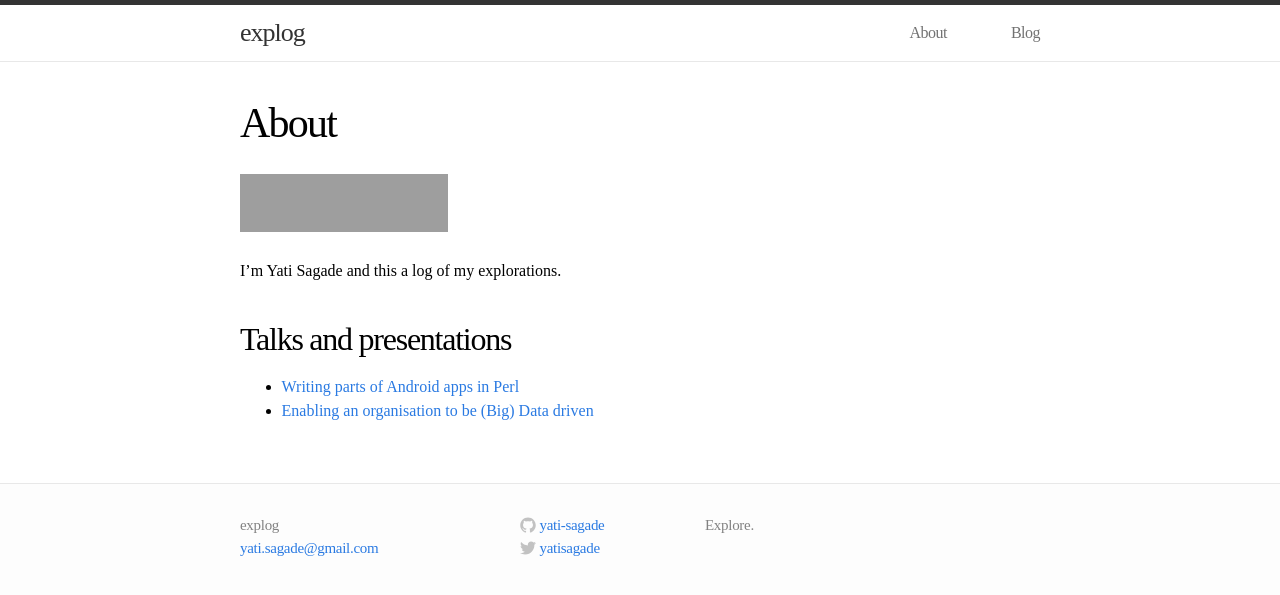
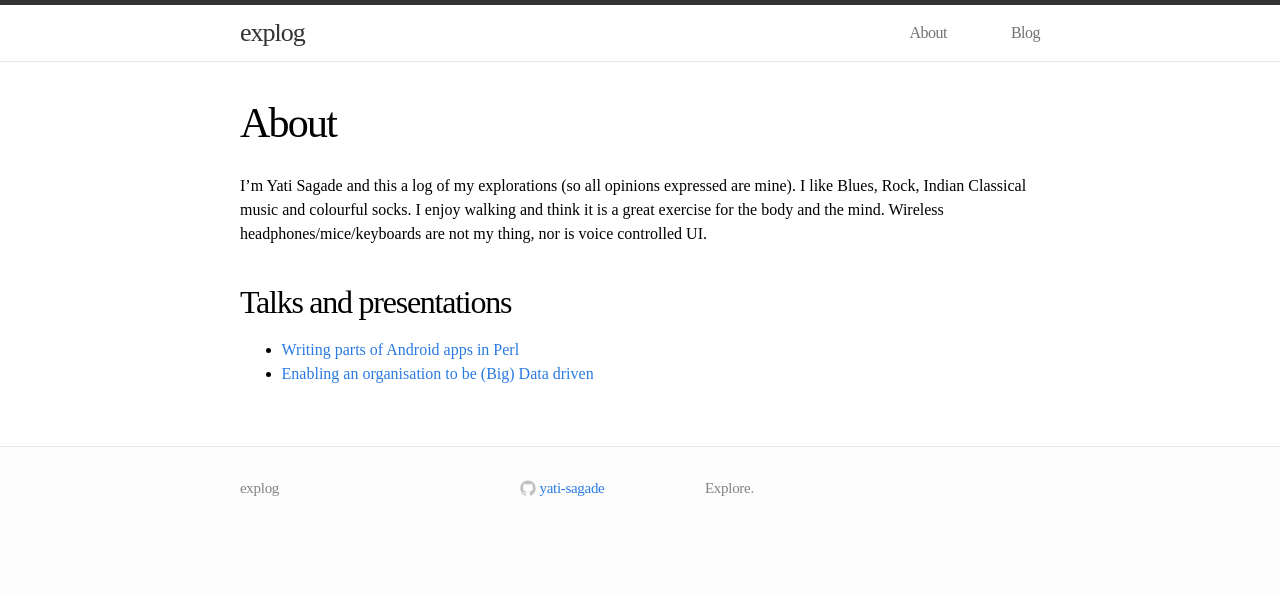
Before and after one commit to yati-sagade/yati-sagade.github.io, a Jekyll site: the page built from about.md, in a window 1280 px wide. Shown: the top 595 px of the page. Built offline with Jekyll 4.4.1, drawn with Linux system fonts in a browser that asks for light colours; grey boxes are pictures that could not be loaded.

Commit message:
Add post excerpts; Update About page

```diff
--- a/_includes/footer.html
+++ b/_includes/footer.html
@@ -7,7 +7,6 @@
     <div class="footer-col-1 column">
       <ul>
         <li>{{ site.title }}</li>
-        <li><a href="mailto:{{ site.email }}">{{ site.email }}</a></li>
       </ul>
     </div>
 
@@ -32,23 +31,6 @@
             <span class="username">{{ site.github_username }}</span>
           </a>
         </li>
-        <li>
-          <a href="https://twitter.com/{{ site.twitter_username }}">
-            <span class="icon twitter">
-              <svg version="1.1" class="twitter-icon-svg" xmlns="http://www.w3.org/2000/svg" xmlns:xlink="http://www.w3.org/1999/xlink" x="0px" y="0px"
-                 viewBox="0 0 16 16" enable-background="new 0 0 16 16" xml:space="preserve">
-                <path fill="#C2C2C2" d="M15.969,3.058c-0.586,0.26-1.217,0.436-1.878,0.515c0.675-0.405,1.194-1.045,1.438-1.809
-                c-0.632,0.375-1.332,0.647-2.076,0.793c-0.596-0.636-1.446-1.033-2.387-1.033c-1.806,0-3.27,1.464-3.27,3.27
-                c0,0.256,0.029,0.506,0.085,0.745C5.163,5.404,2.753,4.102,1.14,2.124C0.859,2.607,0.698,3.168,0.698,3.767
-                c0,1.134,0.577,2.135,1.455,2.722C1.616,6.472,1.112,6.325,0.671,6.08c0,0.014,0,0.027,0,0.041c0,1.584,1.127,2.906,2.623,3.206
-                C3.02,9.402,2.731,9.442,2.433,9.442c-0.211,0-0.416-0.021-0.615-0.059c0.416,1.299,1.624,2.245,3.055,2.271
-                c-1.119,0.877-2.529,1.4-4.061,1.4c-0.264,0-0.524-0.015-0.78-0.046c1.447,0.928,3.166,1.469,5.013,1.469
-                c6.015,0,9.304-4.983,9.304-9.304c0-0.142-0.003-0.283-0.009-0.423C14.976,4.29,15.531,3.714,15.969,3.058z"/>
-              </svg>
-            </span>
-            <span class="username">{{ site.twitter_username }}</span>
-          </a>
-        </li>
       </ul>
     </div>
 
--- a/about.md
+++ b/about.md
@@ -4,11 +4,7 @@ title: About
 permalink: /about/
 ---
 
-<a href="http://stackexchange.com/users/351165">
-<img src="http://stackexchange.com/users/flair/351165.png" width="208" height="58" alt="profile for yati sagade on Stack Exchange, a network of free, community-driven Q&amp;A sites" title="profile for yati sagade on Stack Exchange, a network of free, community-driven Q&amp;A sites">
-</a>
-
-I'm Yati Sagade and this a log of my explorations.
+I'm Yati Sagade and this a log of my explorations (so all opinions expressed are mine). I like Blues, Rock,  Indian Classical music and colourful socks. I enjoy walking and think it is a great exercise for the body and the mind. Wireless headphones/mice/keyboards are not my thing, nor is voice controlled UI.
 
 ## Talks and presentations
 
--- a/index.html
+++ b/index.html
@@ -11,6 +11,7 @@ layout: default
       <li>
         <span class="post-date">{{ post.date | date: "%b %-d, %Y" }}</span>
         <a class="post-link" href="{{ post.url | prepend: site.baseurl }}">{{ post.title }}</a>
+	{{ post.excerpt }}<a href="{{post.url | prepend:site.baseurl }}">...</a>
       </li>
     {% endfor %}
   </ul>
```
Also changed, not shown: other parts of about.md (+1 -2 lines).
